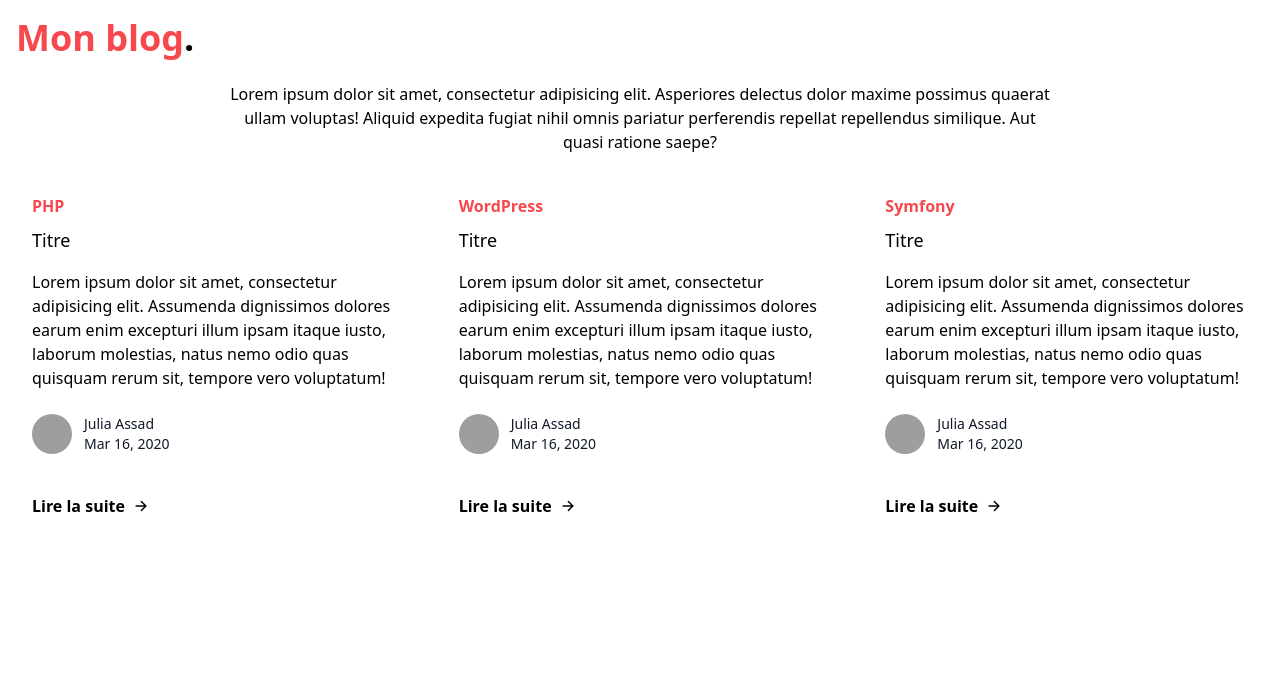
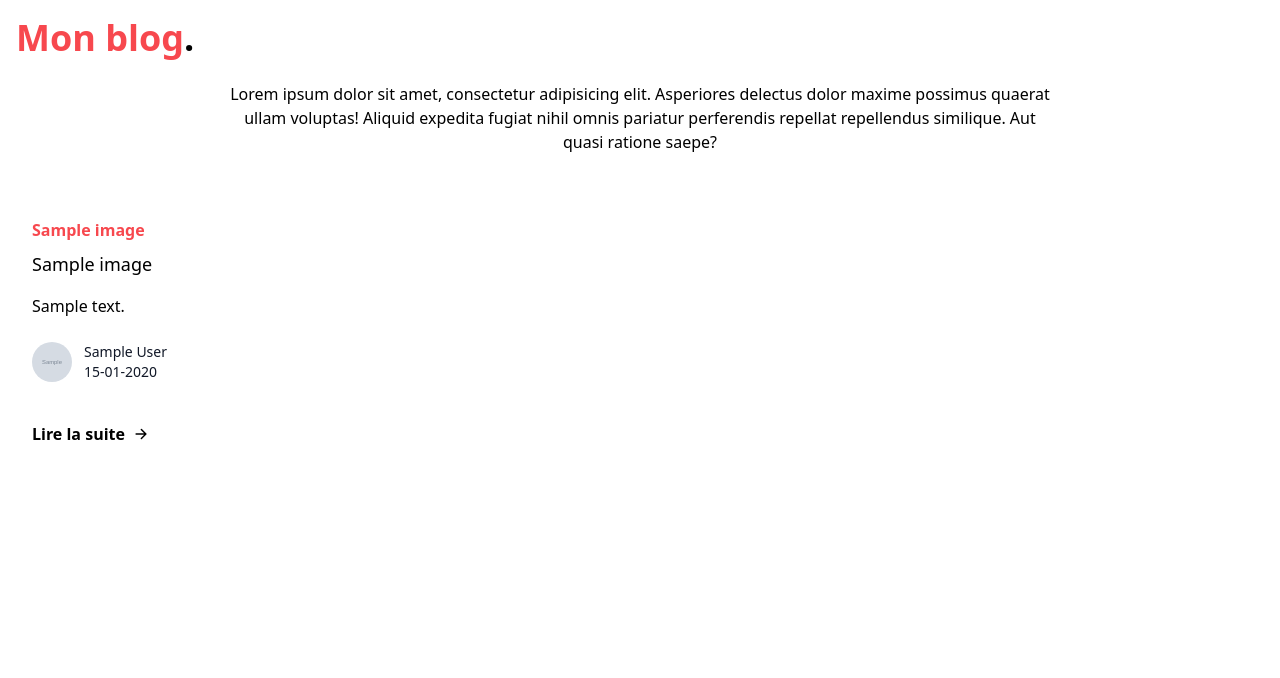
Before and after one commit to Jmassads/ParcoursSymfonyP5, a PHP site: page /blog.php in a window 1280 px wide. Shown: the part 174-852 px from the top of the page. After the commit the page ends 614 px from the top, so only its background shows below. Run offline with PHP 8.4, Linux system fonts and the light colour scheme; tables that the repository leaves empty or names only in its code hold one stand-in row (values such as "Sample post"); grey boxes marked "Sample" are stand-in pictures; style sheets or scripts are compiled from the project's sources; some libraries are stand-ins or nearby versions; grey boxes are pictures that could not be loaded.

Commit message:
#17 make the blog page dynamic instead of static

```diff
--- a/blog.php
+++ b/blog.php
@@ -1,6 +1,24 @@
-<?php include 'header.php';?>
+<?php include 'header.php'; ?>
+<?php require_once 'config.php'; ?>
+<?php require_once 'pdo.php'; ?>
+
 
 <main class="pt-24">
+
+    <?php
+    $bdd = connexionPDO();
+    $stmt = $bdd->prepare("
+       SELECT * FROM articles
+       INNER JOIN categories on articles.category_id = categories.category_id
+       INNER JOIN users on articles.user_id = users.user_id
+       INNER JOIN Image on articles.id_image = Image.id_image;
+       ");
+    $stmt->execute();
+    $articles = $stmt->fetchAll(PDO::FETCH_ASSOC);
+    $stmt->closeCursor();
+
+
+    ?>
     <section id="blog" class="items-center justify-between mx-auto px-4 py-12 lg:py-16 xl:py-24 2xl:py-32">
         <h2 class="text-4xl font-semibold text-tart-orange">Mon blog<span
                     class="text-black">.</span></h2>
@@ -11,27 +29,32 @@
                 similique. Aut quasi ratione saepe?
             </p>
         </div>
+        <pre>
+    </pre>
         <div class="flex flex-wrap -mx-4">
+            <?php foreach ($articles as $article): ?>
                 <div class="w-full md:w-1/2 lg:w-1/3 px-4 mb-12">
                     <div class="bg-white overflow-hidden min-h-full p-4">
                         <div class="post-categories mb-2">
-                        <a class="font-semibold text-tart-orange" href="">PHP</a>
+                            <a class="font-semibold text-tart-orange"
+                               href=""><?php echo $article['category_title']; ?></a>
                         </div>
                         <div>
-                        <h3 class="text-lg mb-4">Titre</h3>
-                        <p>Lorem ipsum dolor sit amet, consectetur adipisicing elit. Assumenda dignissimos dolores earum
-                            enim excepturi illum ipsam itaque iusto, laborum molestias, natus nemo odio quas quisquam
-                            rerum sit, tempore vero voluptatum!</p>
+                            <h3 class="text-lg mb-4"><?php echo $article['article_title']; ?></h3>
+                            <?php echo $article['article_excerpt']; ?>
                         </div>
                         <div class="mt-6 flex items-center">
                             <div class="flex-shrink-0">
                                 <img class="h-10 w-10 rounded-full"
-                                 src="https://avatars0.githubusercontent.com/u/22447803?s=400&u=453226f708a7c2242a639882fde1ec32ffa78918&v=4 "
+                                     src="src/img/<?php echo $article['url_image'];?>"
                                      alt="">
                             </div>
                             <div class="ml-3">
-                            <p class="text-sm leading-5 font-medium text-gray-900" href="">Julia Assad</p>
-                            <div class="text-sm leading-5 font-medium text-gray-900">Mar 16, 2020</div>
+                                <p class="text-sm leading-5 font-medium text-gray-900" href="">
+                                    <?php echo $article['user_firstname'] . ' ' . $article['user_lastname']; ?></p>
+                                <div class="text-sm leading-5 font-medium text-gray-900">
+                                    <?php echo date('d-m-Y', strtotime($article['date_creation'])); ?>
+                                </div>
                             </div>
                         </div>
                         <div class="cursor-pointer mt-10 font-semibold flex items-center hover:text-tart-orange">
@@ -40,67 +63,11 @@
                         </div>
                     </div>
                 </div>
-            <div class="w-full md:w-1/2 lg:w-1/3 px-4 mb-12">
-                <div class="bg-white overflow-hidden min-h-full p-4">
-                    <div class="post-categories mb-2">
-                        <a class="font-semibold text-tart-orange" href="">WordPress</a>
-                    </div>
-                    <div>
-                        <h3 class="text-lg mb-4">Titre</h3>
-                        <p>Lorem ipsum dolor sit amet, consectetur adipisicing elit. Assumenda dignissimos dolores earum
-                            enim excepturi illum ipsam itaque iusto, laborum molestias, natus nemo odio quas quisquam
-                            rerum sit, tempore vero voluptatum!</p>
-                    </div>
-                    <div class="mt-6 flex items-center">
-                        <div class="flex-shrink-0">
-                            <img class="h-10 w-10 rounded-full"
-                                 src="https://avatars0.githubusercontent.com/u/22447803?s=400&u=453226f708a7c2242a639882fde1ec32ffa78918&v=4 "
-                                 alt="">
-                        </div>
-                        <div class="ml-3">
-                            <p class="text-sm leading-5 font-medium text-gray-900" href="">Julia Assad</p>
-                            <div class="text-sm leading-5 font-medium text-gray-900">Mar 16, 2020</div>
-                        </div>
-
-                    </div>
-                    <div class="cursor-pointer mt-10 font-semibold flex items-center hover:text-tart-orange">
-                        <a href="article.php" class="mr-2 ">Lire la suite</a>
-                        <ion-icon name="arrow-forward"></ion-icon>
-                    </div>
-                </div>
-            </div>
-            <div class="w-full md:w-1/2 lg:w-1/3 px-4 mb-12">
-                <div class="bg-white overflow-hidden min-h-full p-4">
-                    <div class="post-categories mb-2">
-                        <a class="font-semibold text-tart-orange" href="">Symfony</a>
-                    </div>
-                    <div>
-                        <h3 class="text-lg mb-4">Titre</h3>
-                        <p>Lorem ipsum dolor sit amet, consectetur adipisicing elit. Assumenda dignissimos dolores earum
-                            enim excepturi illum ipsam itaque iusto, laborum molestias, natus nemo odio quas quisquam
-                            rerum sit, tempore vero voluptatum!</p>
-                    </div>
-                    <div class="mt-6 flex items-center">
-                        <div class="flex-shrink-0">
-                            <img class="h-10 w-10 rounded-full"
-                                 src="https://avatars0.githubusercontent.com/u/22447803?s=400&u=453226f708a7c2242a639882fde1ec32ffa78918&v=4 "
-                                 alt="">
-                        </div>
-                        <div class="ml-3">
-                            <p class="text-sm leading-5 font-medium text-gray-900" href="">Julia Assad</p>
-                            <div class="text-sm leading-5 font-medium text-gray-900">Mar 16, 2020</div>
-                        </div>
-                    </div>
-                    <div class="cursor-pointer mt-10 font-semibold flex items-center hover:text-tart-orange">
-                        <a href="article.php" class="mr-2 ">Lire la suite</a>
-                        <ion-icon name="arrow-forward"></ion-icon>
-                    </div>
-                </div>
-            </div>
+            <?php endforeach; ?>
         </div>
 
 
     </section>
 </main>
 
-<?php include 'footer.php';?>
+<?php include 'footer.php'; ?>
```
Also changed, not shown: index.php (+0 -13 lines), src/img/avatar.png (added). Lines whose indentation alone changed are shown as unchanged.
